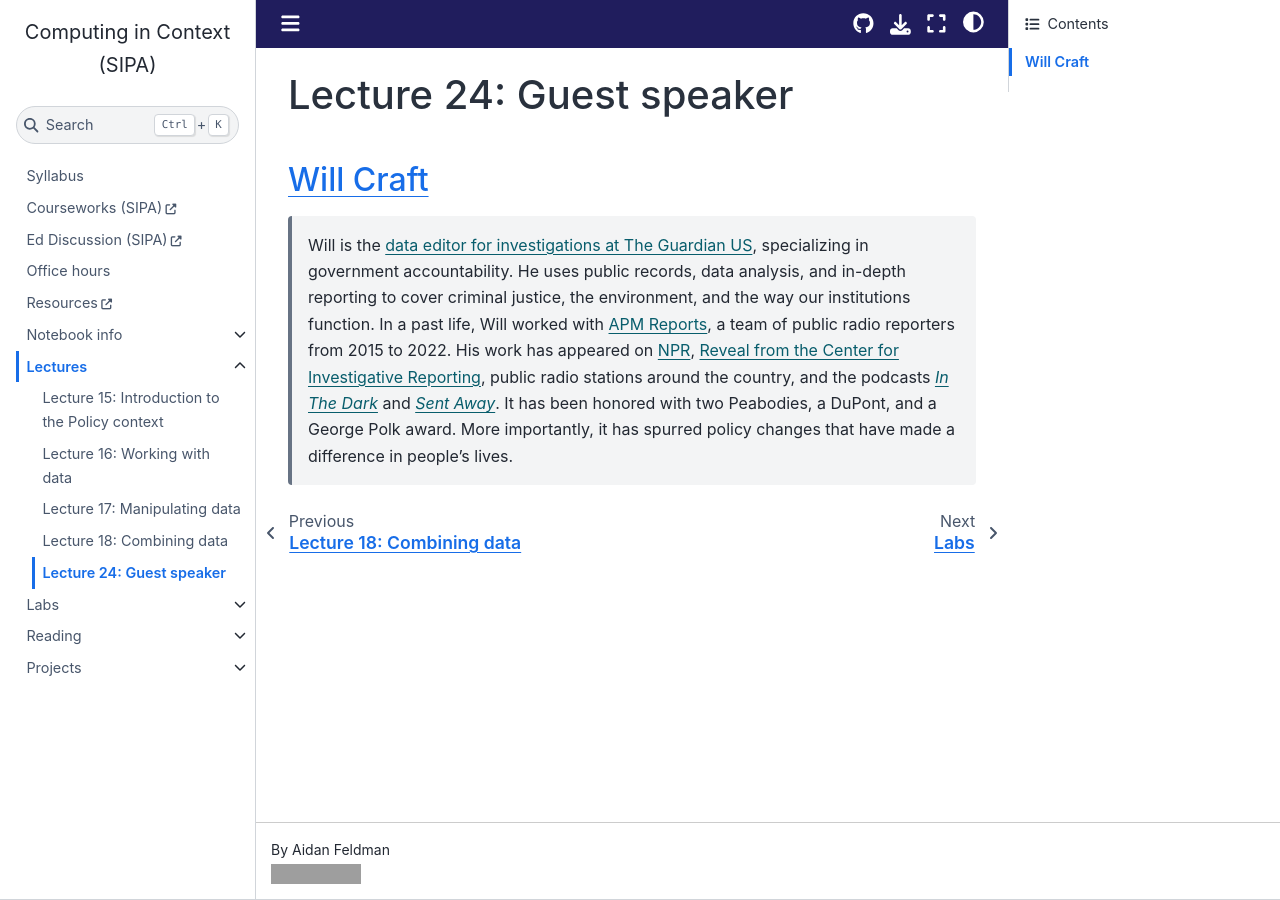
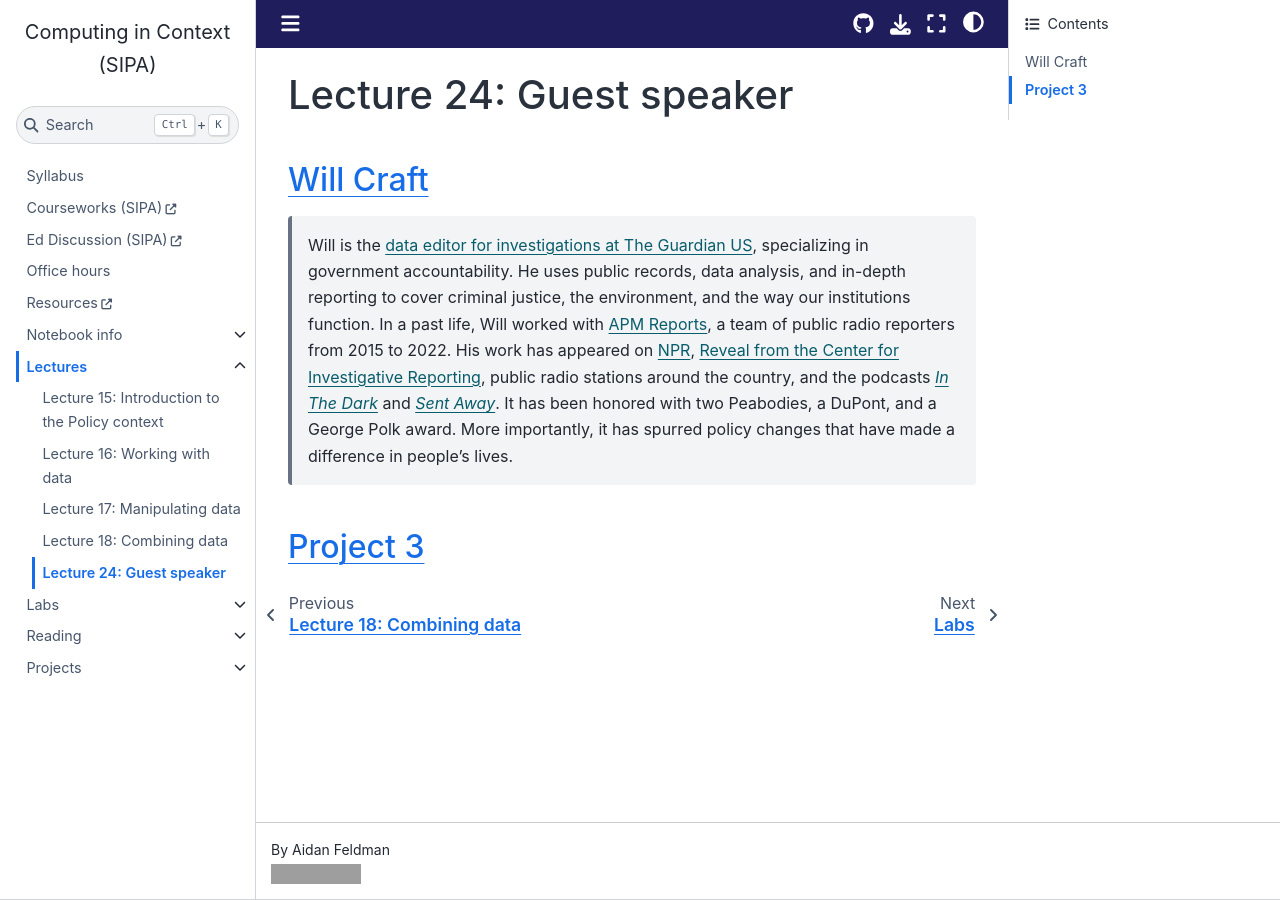
Before and after one commit to afeld/computing-in-context, a Jupyter Book: the page built from lecture_24.md, in a window 1280 px wide. Built offline with Jupyter Book 1.0.4 settings and Sphinx 7.4.7 and the Sphinx Book theme 1.1.4, drawn with Linux system fonts in a browser that asks for light colours; pages that are not in the unit, such as notebooks, are missing from menus; comment, search, counter and statistics services are not loaded; grey boxes are pictures that could not be loaded.

Commit message:
make sure to introduce Project 3

```diff
--- a/lecture_24.md
+++ b/lecture_24.md
@@ -3,3 +3,5 @@
 ## [Will Craft](https://wcraft.github.io/)
 
 > Will is the [data editor for investigations at The Guardian US](https://www.theguardian.com/profile/will-craft), specializing in government accountability. He uses public records, data analysis, and in-depth reporting to cover criminal justice, the environment, and the way our institutions function. In a past life, Will worked with [APM Reports](https://www.apmreports.org/), a team of public radio reporters from 2015 to 2022. His work has appeared on [NPR](https://www.npr.org/), [Reveal from the Center for Investigative Reporting](https://revealnews.org/), public radio stations around the country, and the podcasts [_In The Dark_](https://features.apmreports.org/in-the-dark/) and [_Sent Away_](https://features.apmreports.org/sent-away/). It has been honored with two Peabodies, a DuPont, and a George Polk award. More importantly, it has spurred policy changes that have made a difference in people’s lives.
+
+## [Project 3](project_3.md)
```
